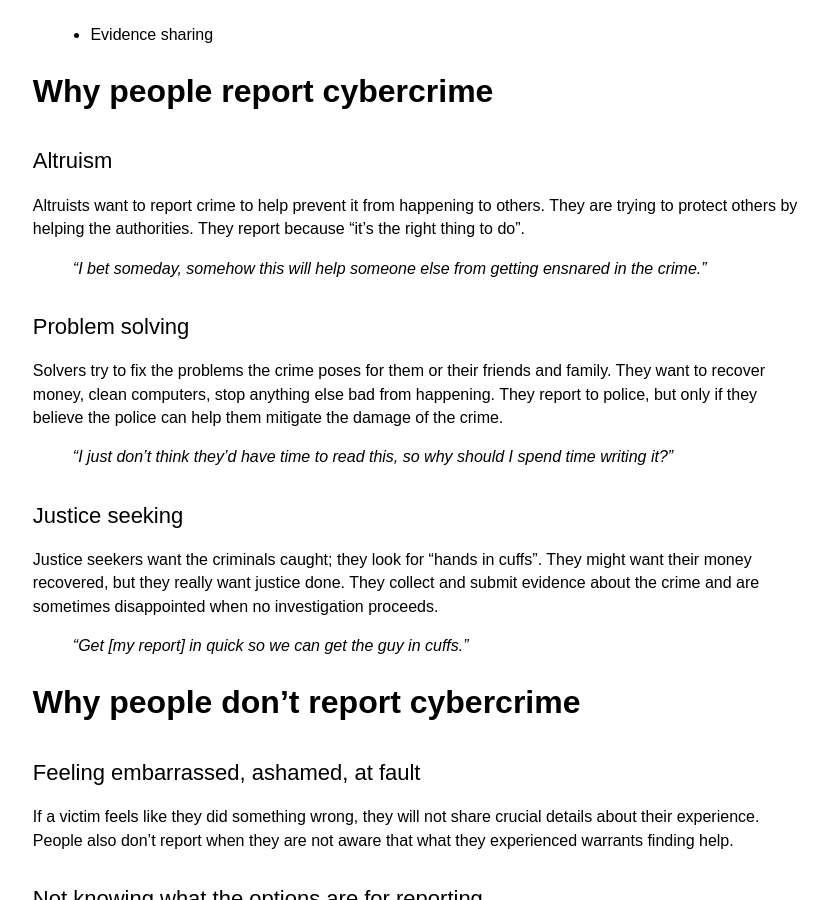
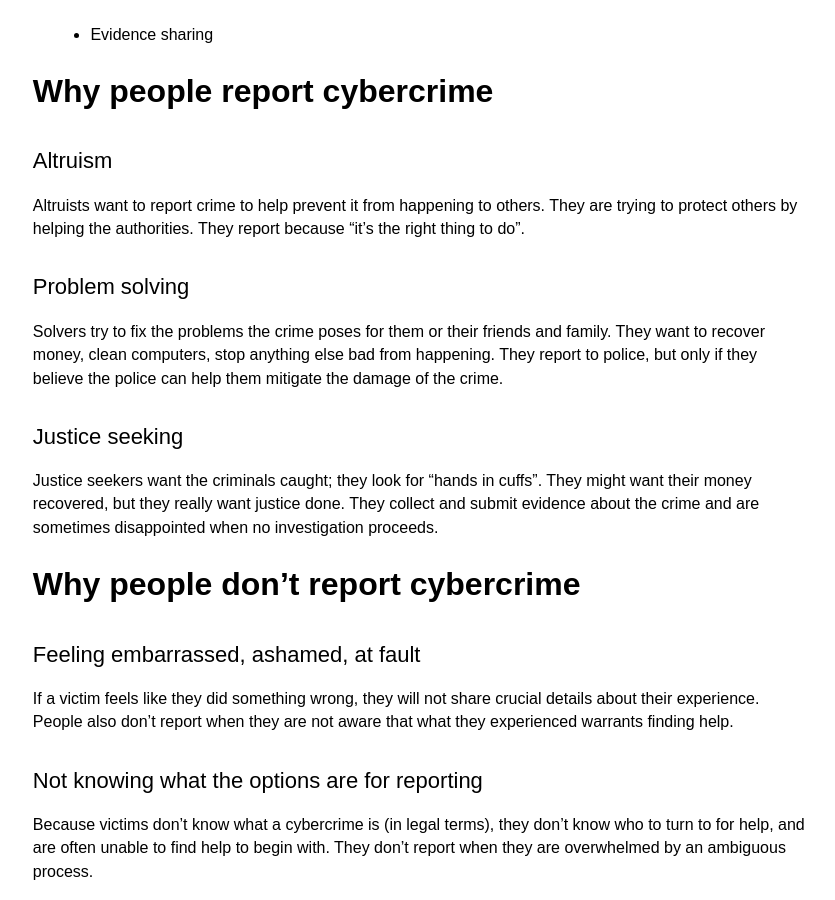
Before and after one commit to cds-snc/rcmp-report-a-cybercrime-alpha-documentation, a Jekyll site: the page built from _pages/en/discovery.md, in a window 1280 px wide and 900 px high, scrolled down 659 px. Shown: the whole window, without its empty margins (410-1245 px from the left). Built offline with Jekyll 4.4.1, drawn with Linux system fonts in a browser that asks for light colours.

Commit message:
Update discovery.md

```diff
--- a/_pages/en/discovery.md
+++ b/_pages/en/discovery.md
@@ -27,19 +27,13 @@ We learned that most victims don't identify themselves as victims of "cybercrime
 
 Altruists want to report crime to help prevent it from happening to others. They are trying to protect others by helping the authorities. They report because "it's the right thing to do".
 
-> *"I bet someday, somehow this will help someone else from getting ensnared in the crime."*
-
 ## Problem solving
 
 Solvers try to fix the problems the crime poses for them or their friends and family. They want to recover money, clean computers, stop anything else bad from happening. They report to police, but only if they believe the police can help them mitigate the damage of the crime.
 
-> *"I just don't think they'd have time to read this, so why should I spend time writing it?"*
-
 ## Justice seeking
 
 Justice seekers want the criminals caught; they look for "hands in cuffs". They might want their money recovered, but they really want justice done. They collect and submit evidence about the crime and are sometimes disappointed when no investigation proceeds.
-
-> *"Get [my report] in quick so we can get the guy in cuffs."*
 
 # Why people don't report cybercrime
 
```
